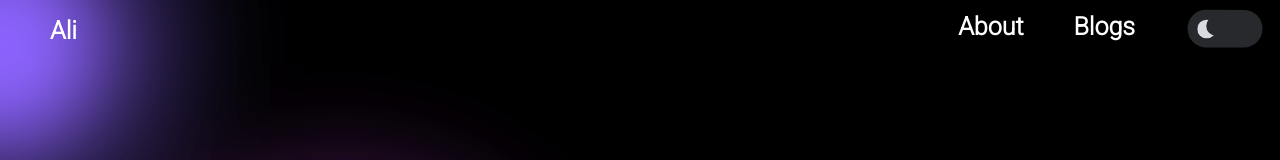
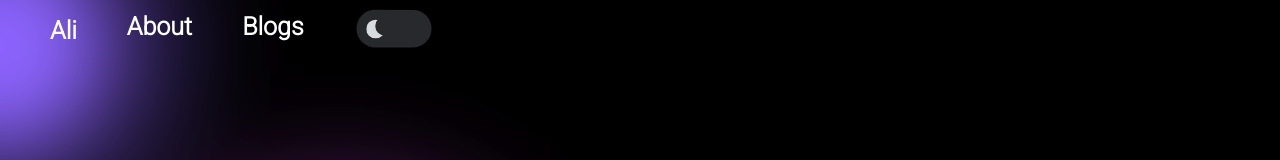
Before and after one commit to AliMousa27/website, a Vue app: page / in a window 1280 px wide. Shown: the top 160 px of the page. Built offline with nearby package versions, Linux system fonts and the light colour scheme; what vue3-typed-js would draw is missing.

Commit message:
fixed alignment on safari

```diff
--- a/src/components/shared_components/navbar.vue
+++ b/src/components/shared_components/navbar.vue
@@ -18,13 +18,9 @@
     <div
       class="collapse navbar-collapse"
       id="navbarNav"
-      style="
-        justify-content: right;
-        justify-items: right;
-        padding-right: 20px;
-        height: fit-content !important;
-      "
+      style="height: fit-content !important"
     >
+      <div style="display: flex; justify-content: flex-end">
         <ul class="navbar-nav" id="nav_list" style="width: fit-content">
           <li class="nav-item active">
             <RouterLink class="nav_link" to="/about">About</RouterLink>
@@ -45,6 +41,7 @@
             </div>
           </li>
         </ul>
+      </div>
     </div>
   </nav>
 </template>
```
Lines whose indentation alone changed are shown as unchanged.
